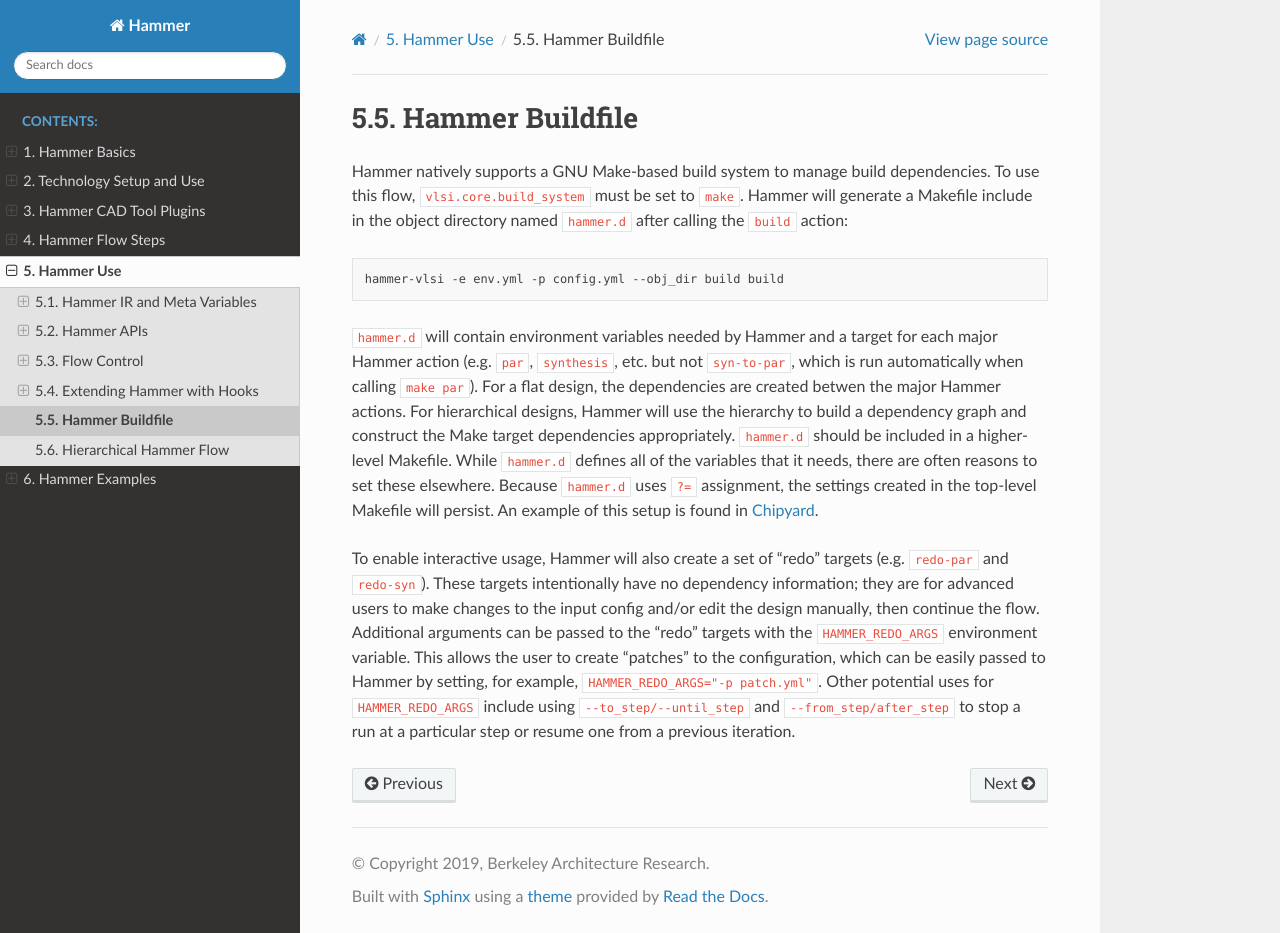
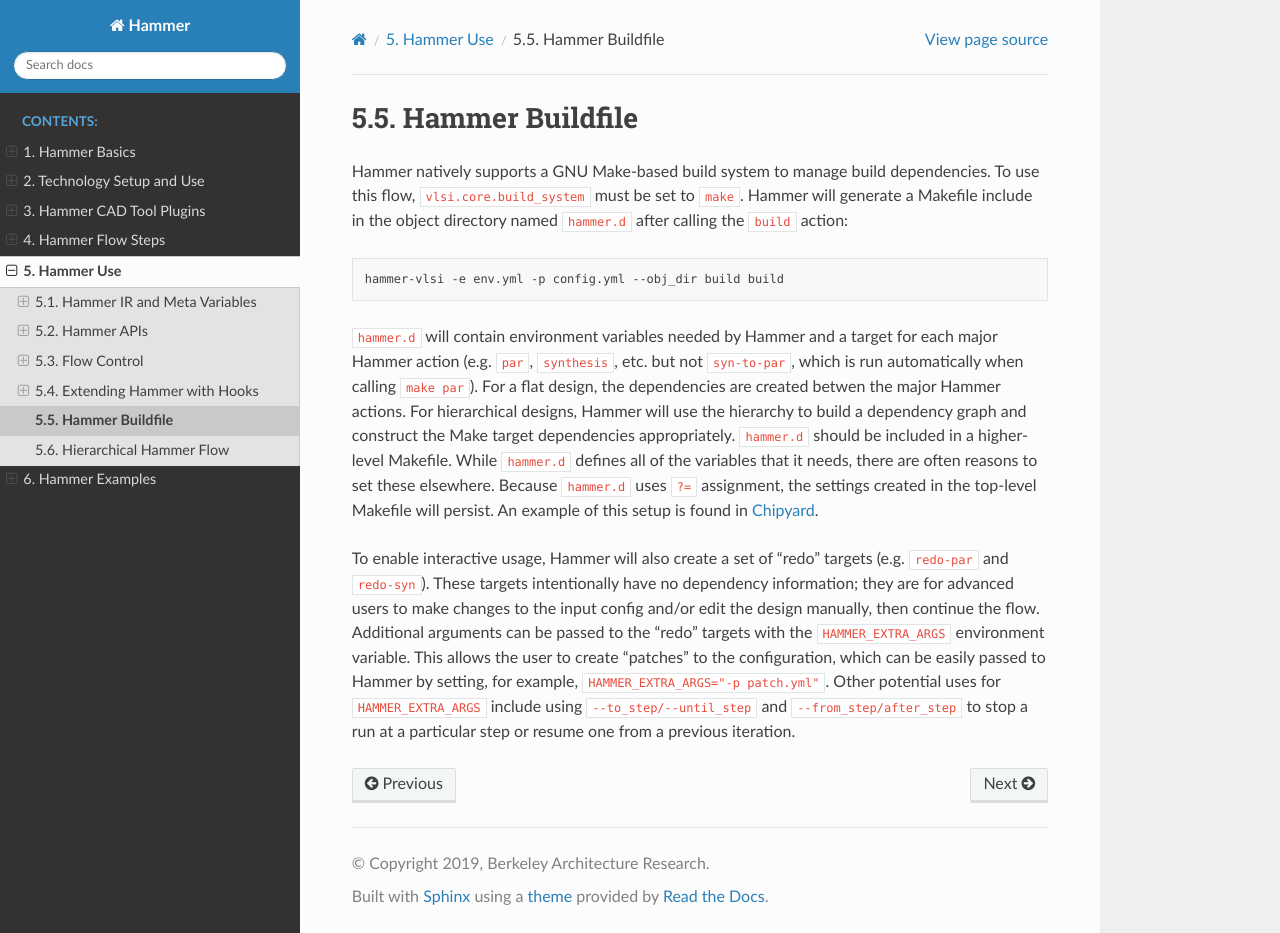
Before and after one commit to lawrencejrhee/hammer, a Sphinx documentation site: the page built from doc/Hammer-Use/Buildfile.rst, in a window 1280 px wide and 933 px high. Built offline with Sphinx 7.4.7 and the Read the Docs theme 2.0.0, drawn with Linux system fonts in a browser that asks for light colours; pages that are not in the unit, such as notebooks, are missing from menus.

Commit message:
Fix documentation of `HAMMER_REDO_ARGS` (#628)
HAMMER_REDO_ARGS was renamed to HAMMER_EXTRA_ARGS

```diff
--- a/doc/Hammer-Use/Buildfile.rst
+++ b/doc/Hammer-Use/Buildfile.rst
@@ -22,6 +22,6 @@ An example of this setup is found in `Chipyard <https://github.com/ucb-bar/chipy
 
 To enable interactive usage, Hammer will also create a set of "redo" targets (e.g. ``redo-par`` and ``redo-syn``).
 These targets intentionally have no dependency information; they are for advanced users to make changes to the input config and/or edit the design manually, then continue the flow.
-Additional arguments can be passed to the "redo" targets with the ``HAMMER_REDO_ARGS`` environment variable.
-This allows the user to create "patches" to the configuration, which can be easily passed to Hammer by setting, for example, ``HAMMER_REDO_ARGS="-p patch.yml"``.
-Other potential uses for ``HAMMER_REDO_ARGS`` include using ``--to_step/--until_step`` and ``--from_step/after_step`` to stop a run at a particular step or resume one from a previous iteration.
+Additional arguments can be passed to the "redo" targets with the ``HAMMER_EXTRA_ARGS`` environment variable.
+This allows the user to create "patches" to the configuration, which can be easily passed to Hammer by setting, for example, ``HAMMER_EXTRA_ARGS="-p patch.yml"``.
+Other potential uses for ``HAMMER_EXTRA_ARGS`` include using ``--to_step/--until_step`` and ``--from_step/after_step`` to stop a run at a particular step or resume one from a previous iteration.
```
